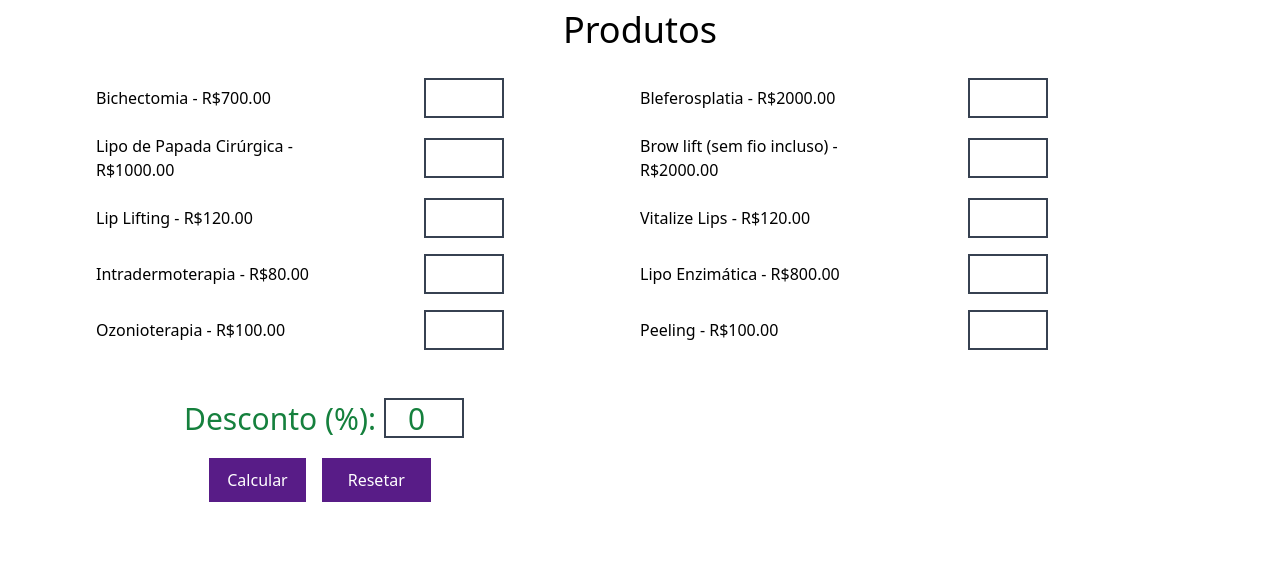
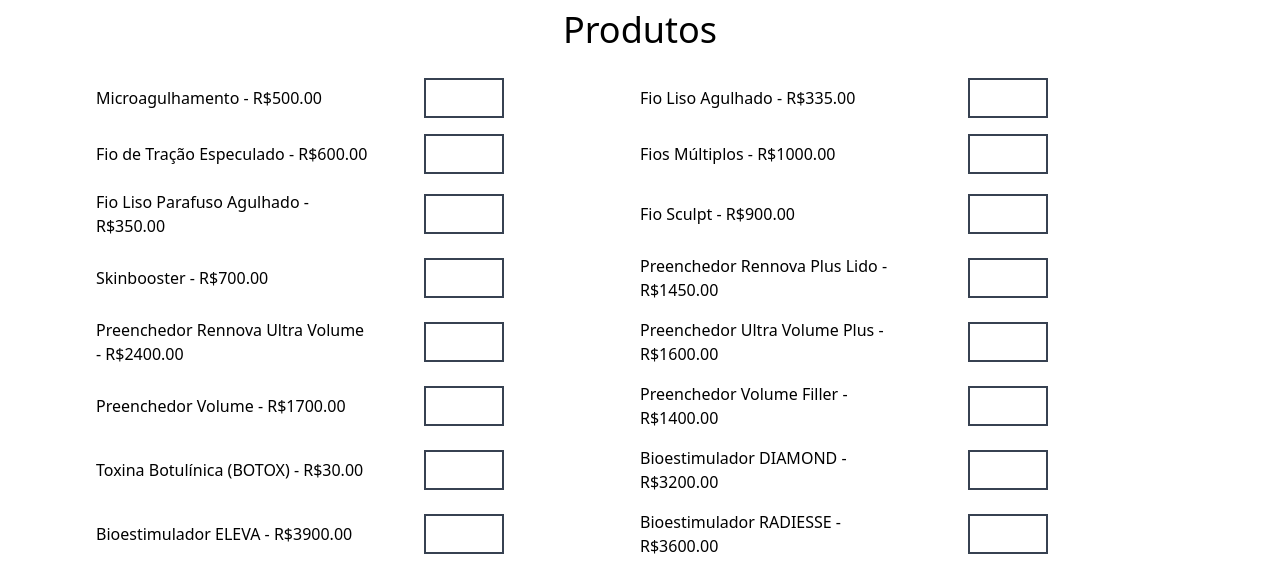
Before and after one commit to reginaguermandi/budget-page, a React (Vite) app: page / in a window 1280 px wide. Shown: the part 215-793 px from the top of the page. Built offline with nearby package versions, Linux system fonts and the light colour scheme.

Commit message:
refactoring

```diff
--- a/src/Components/Products/Products.jsx
+++ b/src/Components/Products/Products.jsx
@@ -1,16 +1,15 @@
-import React, { useState } from 'react';
-import fixedProducts from '../../fixedProducts';
-import flexibleProducts from '../../flexibleProducts';
+import React, { useState, useEffect } from 'react';
+import products from '../../products';
 
 export default function Products() {
     const [quantities, setQuantities] = useState({});
     const [discount, setDiscount] = useState(0);
-    const [totalDiscount, setTotalDiscount] = useState(0);
-    const [parcelValue, setParcelValue] = useState(0);
+    const [totalWithDiscount, setTotalWithDiscount] = useState(0);
+    const [installmentValue, setInstallmentValue] = useState(0);
 
     const handleQuantityChange = (productName, quantity) => {
-        setQuantities((prevQuantity) => ({
-            ...prevQuantity,
+        setQuantities((prevQuantities) => ({
+            ...prevQuantities,
             [productName]: quantity,
         }));
     };
@@ -23,31 +22,35 @@
         }
     };
 
-    const handleSubmit = (e) => {
-        e.preventDefault();
+    const handleSubmit = (event) => {
+        event.preventDefault();
+        let totalWithDiscount = 0;
+        let totalWithoutDiscount = 0;
+        let installmentValue = 0;
 
-        // Logic to add the values with the selected quantities and apply the discount
-        let total = 0;
-        for (const product of flexibleProducts) {
+        for (const product of products) {
             const quantity = quantities[product.name] || 0;
-            total += product.value * quantity;
+            const subtotal = product.price * quantity;
+
+            totalWithoutDiscount += subtotal;
+            totalWithDiscount += subtotal;
         }
-        const decimalDiscount = parseFloat(discount) / 100;
-        const discountValue = total * decimalDiscount;
-        const totalDiscount = total - discountValue;
 
-        // Logic to calculate the value of the installments
-        const parcelValue = (totalDiscount / 3).toFixed(2);
+        const discountDecimal = parseFloat(discount) / 100;
+        const discountAmount = totalWithoutDiscount * discountDecimal;
+        totalWithDiscount -= discountAmount;
 
-        setTotalDiscount(totalDiscount);
-        setParcelValue(parcelValue);
+        installmentValue = totalWithDiscount / 3;
+
+        setTotalWithDiscount(totalWithDiscount);
+        setInstallmentValue(installmentValue.toFixed(2));
     };
 
     const handleReset = () => {
         setQuantities({});
         setDiscount(0);
-        setTotalDiscount(0);
-        setParcelValue(0);
+        setTotalWithDiscount(0);
+        setInstallmentValue(0);
     };
 
     return (
@@ -55,16 +58,16 @@
             <h2 className='my-10 mx-auto text-center text-xl md:text-4xl md:m-5'>Produtos</h2>
             <div className='px-5 md:px-24'>
                 <ul className='md:grid md:grid-cols-2'>
-                    {flexibleProducts.map((flexibleProduct, index) => (
+                    {products.map((product, index) => (
                         <li className='grid grid-cols-2 py-2 items-center' key={index}>
-                            <label className=''>{flexibleProduct.name} - R${flexibleProduct.value.toFixed(2)}</label>
+                            <label className=''>{product.name} - R${product.price.toFixed(2)}</label>
 
                             <input className='translate-x-14 border-2 border-gray-700 w-20 h-10 text-center'
                                 type="number"
                                 min="0"
-                                value={quantities[flexibleProduct.name] || ''}
+                                value={quantities[product.name] || ''}
                                 onChange={(event) =>
-                                    handleQuantityChange(flexibleProduct.name, event.target.value)
+                                    handleQuantityChange(product.name, event.target.value)
                                 }
                             />
                         </li>
@@ -94,10 +97,10 @@
                     </div>
                 </div>
                 <div className='flex-col justify-center'>
-                    {totalDiscount !== 0 && (
+                    {totalWithDiscount !== 0 && (
                         <div className='mx-auto text-center'>
-                            <p className='text-xl'>Total com Desconto: R${totalDiscount.toFixed(2)}</p>
-                            <p className='text-xl'>Valor das Parcelas: 3 X R${parcelValue}</p>
+                            <p className='text-xl'>Total com Desconto: R${totalWithDiscount.toFixed(2)}</p>
+                            <p className='text-xl'>Valor das Parcelas: 3 X R${installmentValue}</p>
                         </div>
                     )}
                 </div>
--- a/src/flexibleProducts.js
+++ /dev/null
@@ -1,54 +0,0 @@
-const flexibleProducts = [
-    {
-        name: 'Bichectomia',
-        id: 1,
-        value: 700,
-    },
-    {
-        name: 'Bleferosplatia',
-        id: 2,
-        value: 2000,
-    },
-    {
-        name: 'Lipo de Papada Cirúrgica',
-        id: 3,
-        value: 1000,
-    },
-    {
-        name: 'Brow lift (sem fio incluso)',
-        id: 5,
-        value: 2000,
-    },
-    {
-        name: 'Lip Lifting',
-        id: 6,
-        value: 120,
-    },
-    {
-        name: 'Vitalize Lips',
-        id: 8,
-        value: 120,
-    },
-    {
-        name: 'Intradermoterapia',
-        id: 24,
-        value: 80,
-    },
-    {
-        name: 'Lipo Enzimática',
-        id: 25,
-        value: 800,
-    },
-    {
-        name: 'Ozonioterapia',
-        id: 26,
-        value: 100,
-    },
-    {
-        name: 'Peeling',
-        id: 27,
-        value: 100,
-    },
-];
-
-export default flexibleProducts
--- a/src/fixedProducts.js
+++ b/src/products.js
@@ -1,124 +1,178 @@
-const fixedData = [
+const products = [
     {
         name: 'Microagulhamento',
         id: 4,
-        value: 500,
+        price: 500,
         inCash: 100,
         parcel: 150,
     },
     {
         name: 'Fio Liso Agulhado',
         id: 19,
-        value: 335,
+        price: 335,
         inCash: 100,
         parcel: 120,
     },
     {
         name: 'Fio de Tração Especulado',
         id: 20,
-        value: 600,
+        price: 600,
         inCash: 200,
         parcel: 250,
     },
     {
         name: 'Fios Múltiplos',
         id: 23,
-        value: 1000,
+        price: 1000,
         inCash: 250,
         parcel: 300,
     },
     {
         name: 'Fio Liso Parafuso Agulhado',
         id: 21,
-        value: 350,
+        price: 350,
         inCash: 100,
         parcel: 120,
     },
     {
         name: 'Fio Sculpt',
         id: 22,
-        value: 900,
+        price: 900,
         inCash: 250,
         parcel: 300,
     },
     {
         name: 'Skinbooster',
         id: 7,
-        value: 700,
+        price: 700,
         inCash: 225,
         parcel: 270,
     },
     {
         name: 'Preenchedor Rennova Plus Lido',
         id: 9,
-        value: 1450,
+        price: 1450,
         inCash: 500,
         parcel: 700,
     },
     {
         name: 'Preenchedor Rennova Ultra Volume',
         id: 10,
-        value: 2400,
+        price: 2400,
         inCash: 500,
         parcel: 700,
     },
     {
         name: 'Preenchedor Ultra Volume Plus',
         id: 11,
-        value: 1600,
+        price: 1600,
         inCash: 500,
         parcel: 700,
     },
     {
         name: 'Preenchedor Volume',
         id: 12,
-        value: 1700,
+        price: 1700,
         inCash: 500,
         parcel: 700,
     },
     {
         name: 'Preenchedor Volume Filler',
         id: 13,
-        value: 1400,
+        price: 1400,
         inCash: 500,
         parcel: 700,
     },
     {
         name: 'Toxina Botulínica (BOTOX)',
         id: 14,
-        value: 30,
+        price: 30,
         inCash: 9,
         parcel: 15,
     },
     {
         name: 'Bioestimulador DIAMOND',
         id: 15,
-        value: 3200,
+        price: 3200,
         inCash: 350,
         parcel: 500,
     },
     {
         name: 'Bioestimulador ELEVA',
         id: 16,
-        value: 3900,
+        price: 3900,
         inCash: 999,
         parcel: 1200,
     },
     {
         name: 'Bioestimulador RADIESSE',
         id: 17,
-        value: 3600,
+        price: 3600,
         inCash: 999,
         parcel: 1200,
     },
     {
         name: 'Bioestimulador BIOMETIL',
         id: 18,
-        value: 3900,
+        price: 3900,
         inCash: 600,
         parcel: 1200,
     },
-
+    {
+        name: 'Bichectomia',
+        id: 1,
+        price: 700,
+    },
+    {
+        name: 'Bleferosplatia',
+        id: 2,
+        price: 2000,
+    },
+    {
+        name: 'Lipo de Papada Cirúrgica',
+        id: 3,
+        price: 1000,
+    },
+    {
+        name: 'Brow lift (sem fio incluso)',
+        id: 5,
+        price: 2000,
+    },
+    {
+        name: 'Lip Lifting',
+        id: 6,
+        price: 120,
+    },
+    {
+        name: 'Vitalize Lips',
+        id: 8,
+        price: 120,
+    },
+    {
+        name: 'Intradermoterapia',
+        id: 24,
+        price: 80,
+    },
+    {
+        name: 'Lipo Enzimática',
+        id: 25,
+        price: 800,
+    },
+    {
+        name: 'Ozonioterapia',
+        id: 26,
+        price: 100,
+    },
+    {
+        name: 'Peeling',
+        id: 27,
+        price: 100,
+    },
+    {
+        name: 'Depilação a Laser',
+        id: 28,
+        price: 69,
+    },
 ];
 
-export default fixedData
+export default products
```
